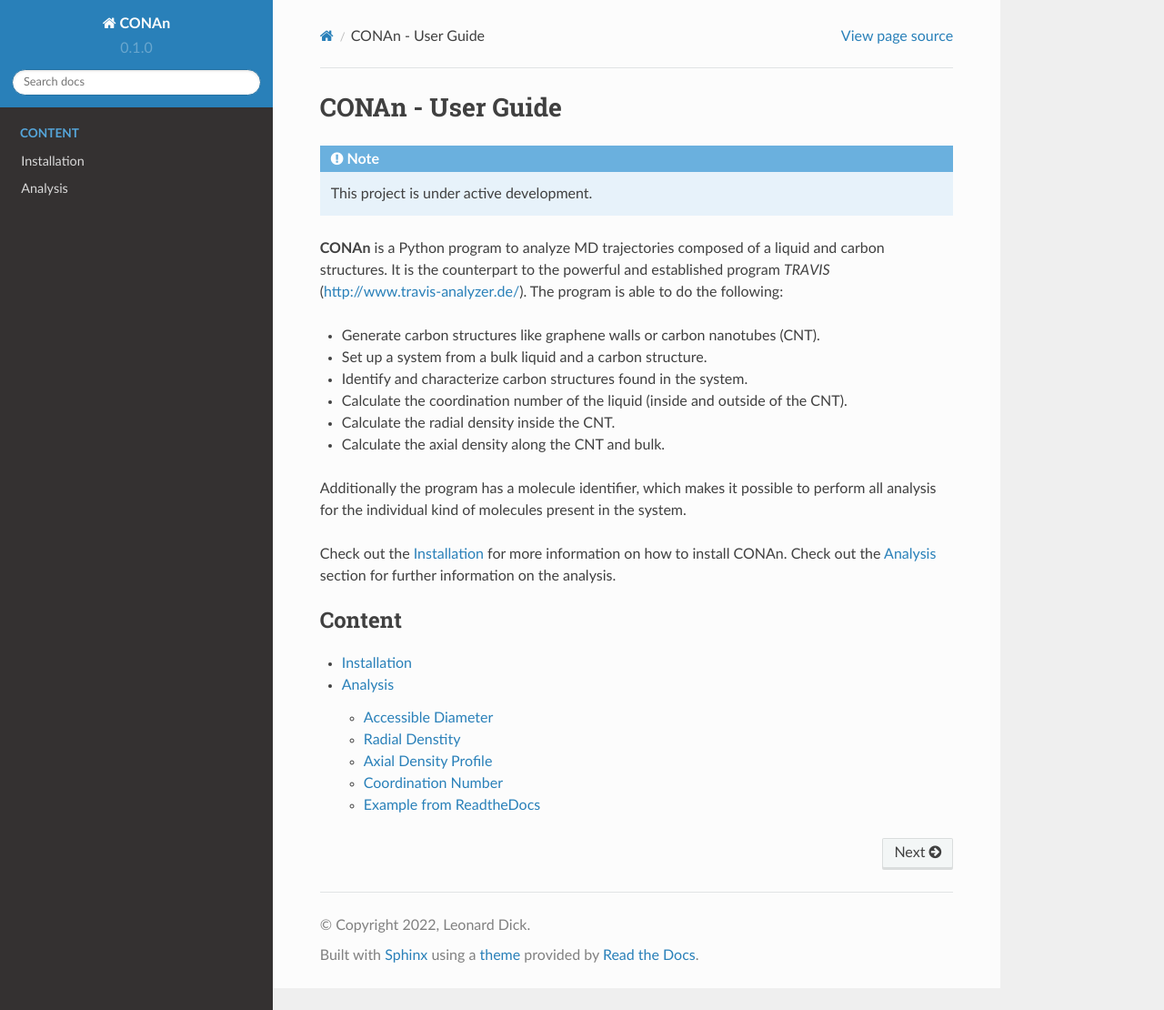
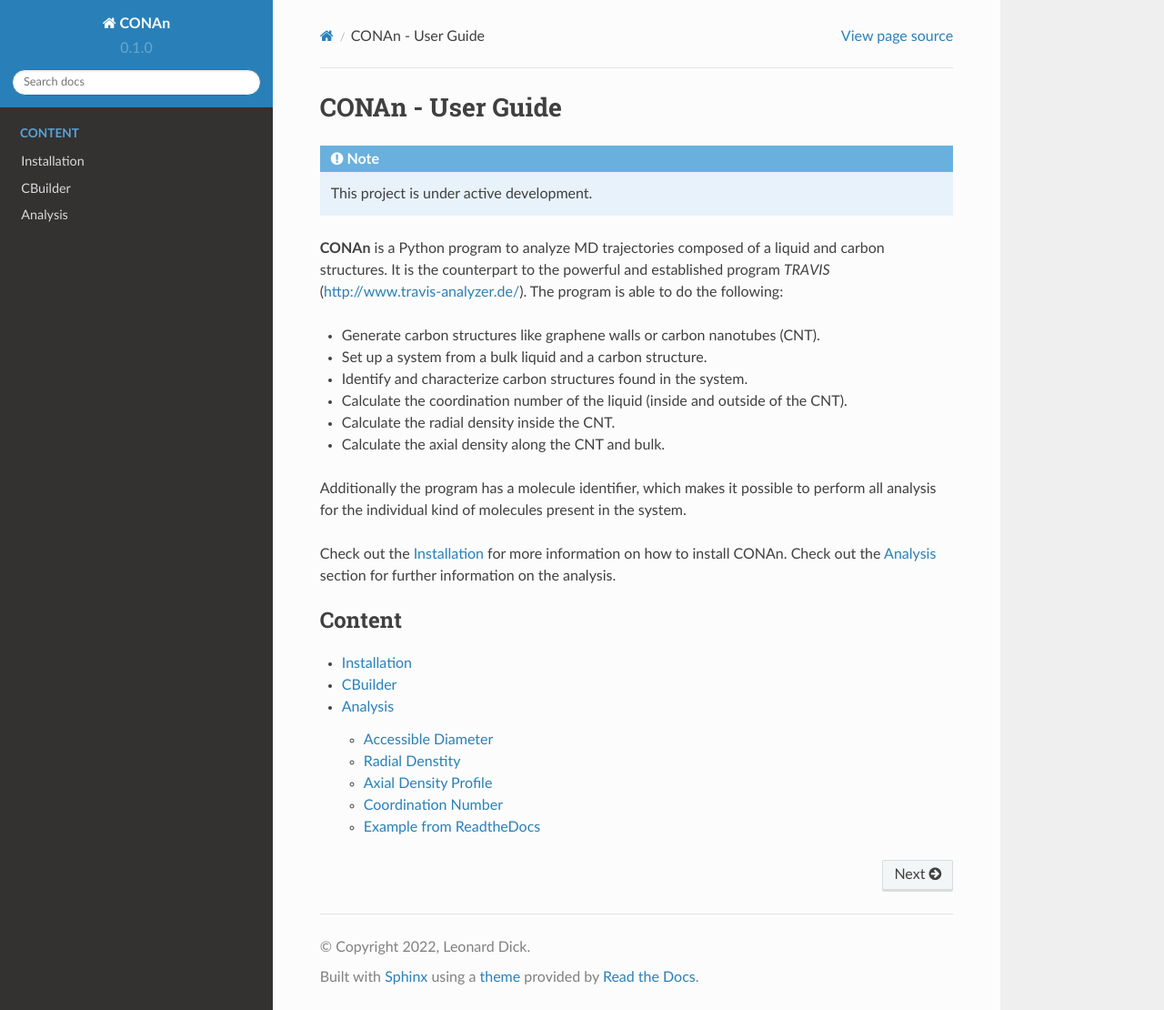
Before and after one commit to LeonardDick/rtd-tutorial, a Sphinx documentation site: the page built from docs/source/index.rst, in a window 1280 px wide and 1110 px high. Shown: the whole window at 91% size. Built offline with Sphinx 7.4.7 and the Read the Docs theme 2.0.0, drawn with Linux system fonts in a browser that asks for light colours.

Commit message:
cbuilder

```diff
--- /dev/null
+++ b/docs/source/CBuilder.rst
@@ -0,0 +1,5 @@
+CBuilder
+=========
+
+This mode is automatically started, when no trajectory is loaded.
+The mode is used to build new carbon structures from scratch.
--- a/docs/source/index.rst
+++ b/docs/source/index.rst
@@ -18,12 +18,13 @@ The program is able to do the following:
 Additionally the program has a molecule identifier, which makes it possible to perform all analysis for the individual kind of molecules present in the system.
 
 
-Check out the :doc:`installation` for more information on how to install CONAn.
-Check out the :doc:`analysis` section for further information on the analysis.
+Check out the :doc:`Installation` for more information on how to install CONAn.
+Check out the :doc:`Analysis` section for further information on the analysis.
 
 
 .. toctree::
    :caption: Content
 
-   installation
-   analysis
+   Installation
+   CBuilder
+   Analysis
```
Also changed, not shown: docs/source/Analysis.rst (renamed from docs/source/analysis.rst), docs/source/Installation.rst (renamed from docs/source/installation.rst).
